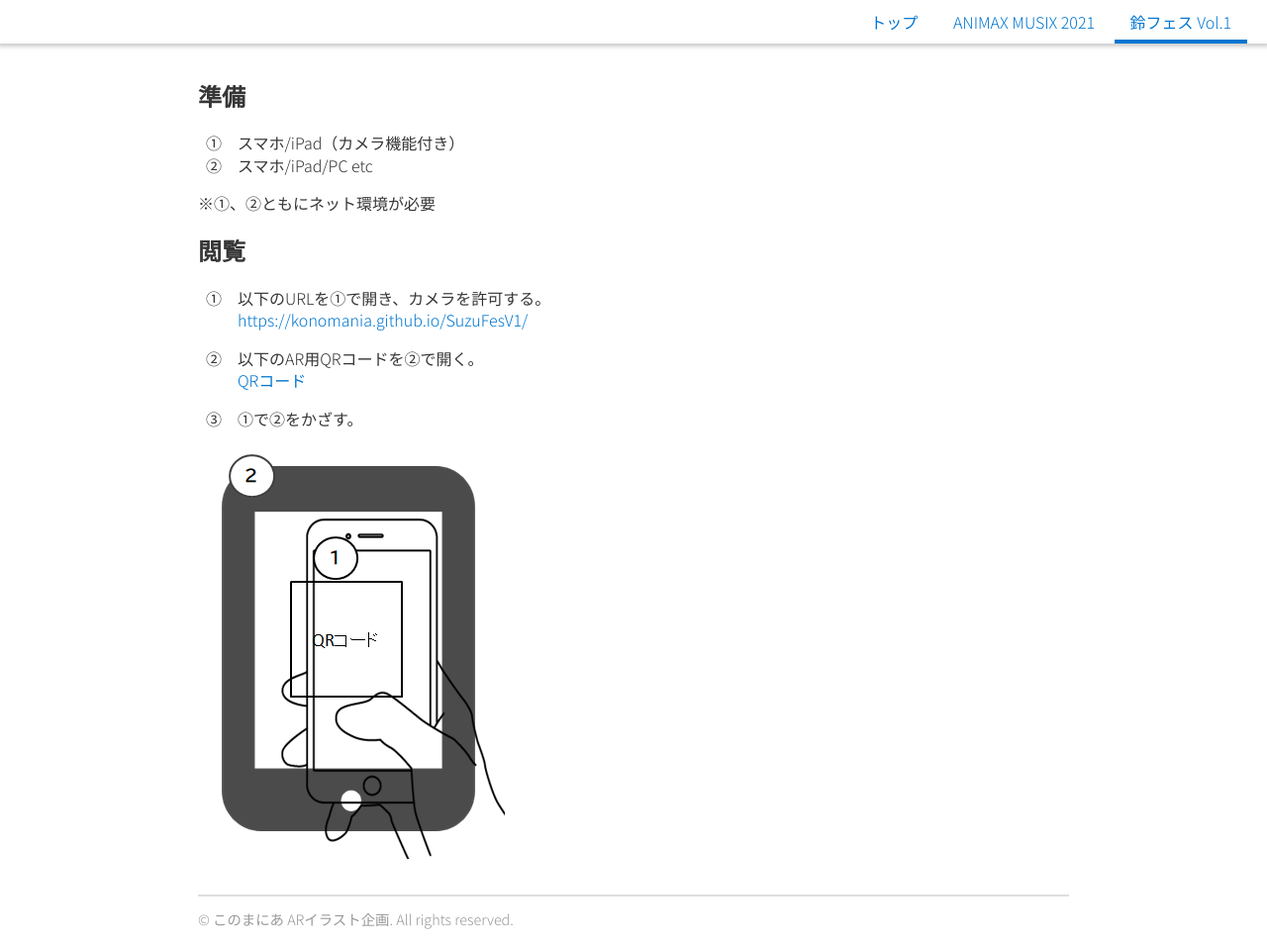
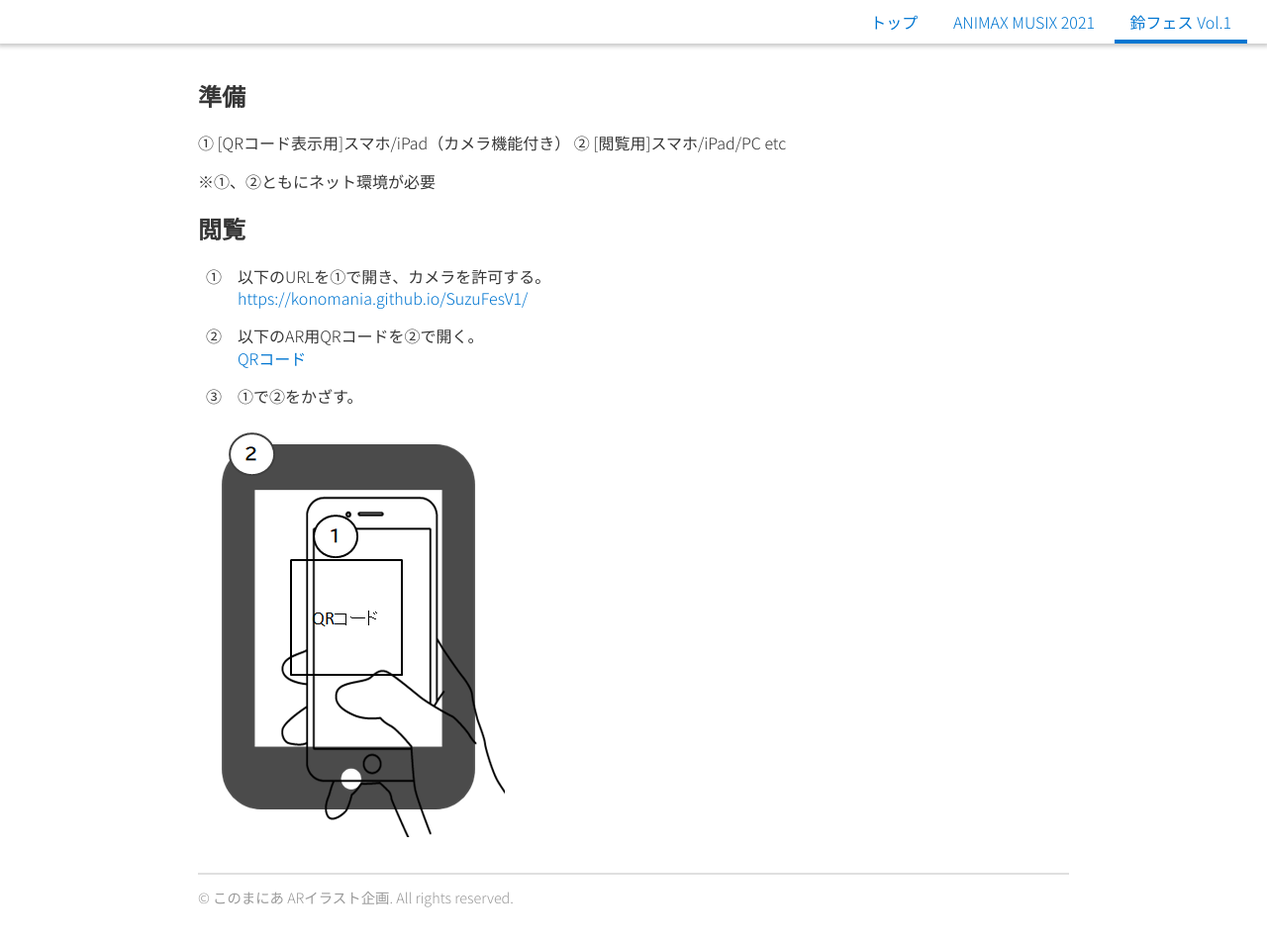
Before and after one commit to konomania/konomania.github.io, a Jekyll site: the page built from _pages/suzufesv1/howto.md, in a window 1280 px wide. Shown: the whole page at 99% size. Built offline with Jekyll 4.4.1, drawn with Linux system fonts in a browser that asks for light colours; after the commit the page ends 930 px from its top, so only the background shows below that.

Commit message:
Update howto.md

```diff
--- a/_pages/suzufesv1/howto.md
+++ b/_pages/suzufesv1/howto.md
@@ -5,8 +5,8 @@ title: 準備／閲覧
 
 ## 準備
 
-1. スマホ/iPad（カメラ機能付き）
-2. スマホ/iPad/PC etc
+① [QRコード表示用]スマホ/iPad（カメラ機能付き）
+② [閲覧用]スマホ/iPad/PC etc
 {:.circled}
 
 ※①、②ともにネット環境が必要
```
